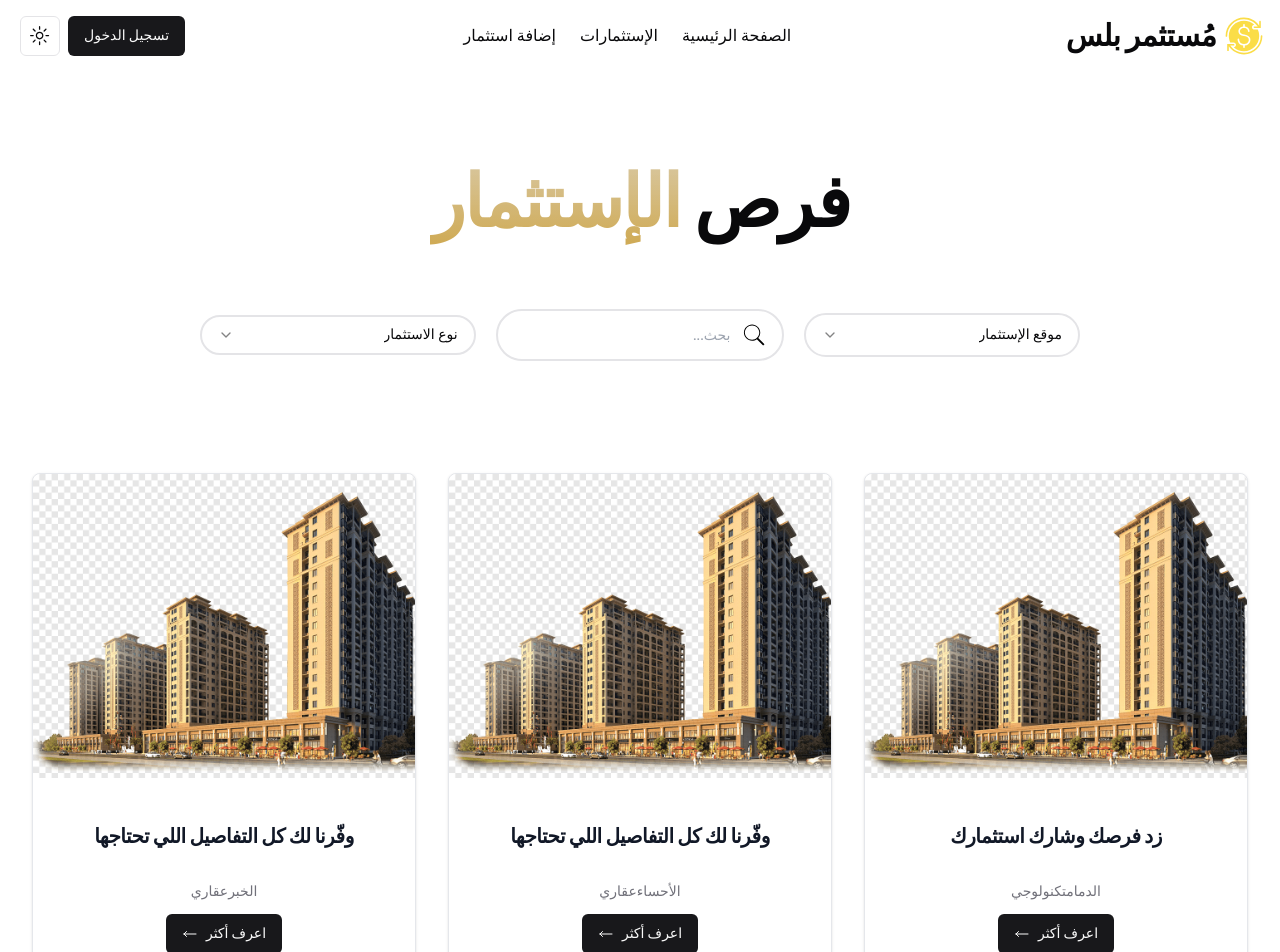
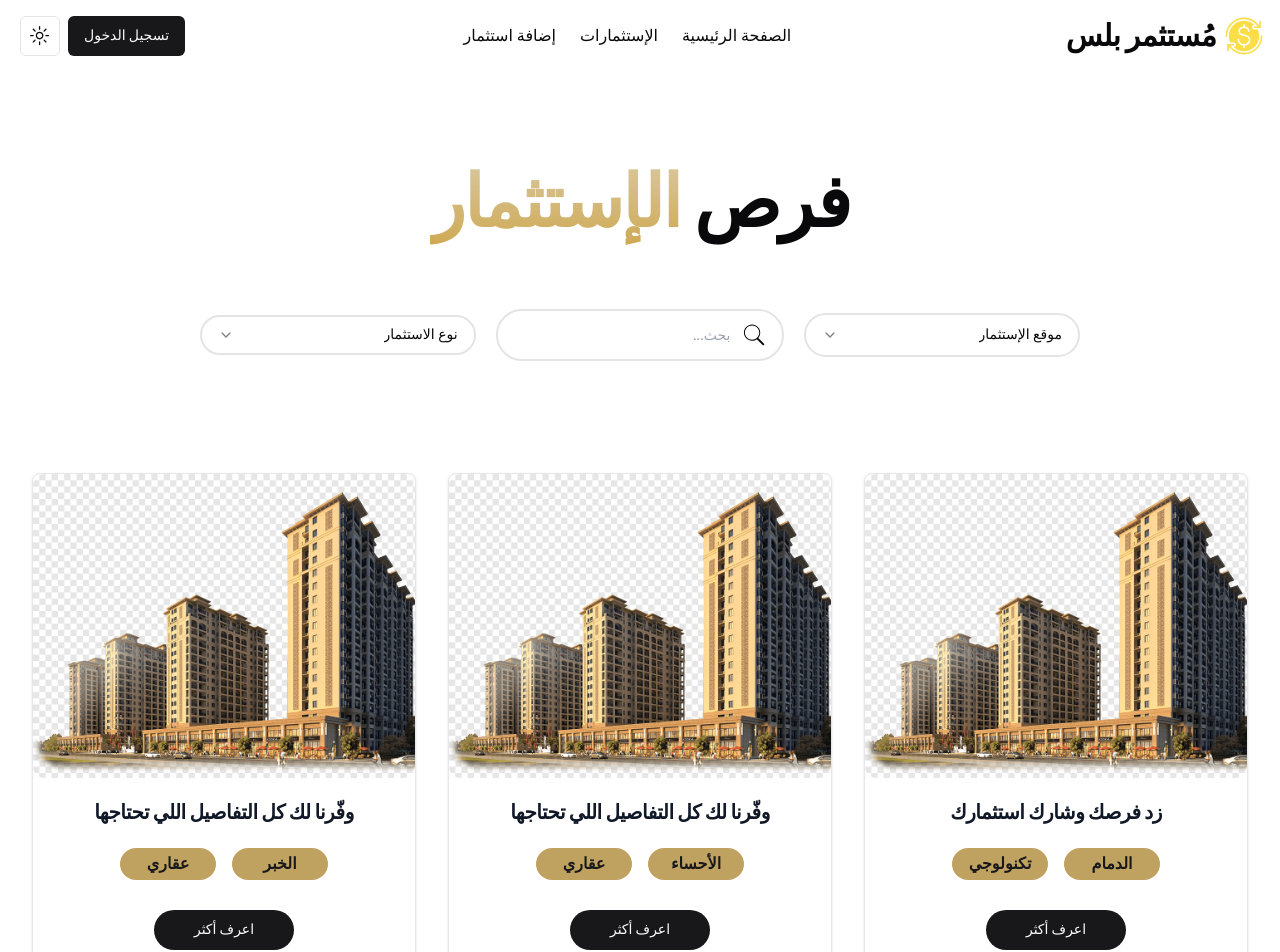
Before and after one commit to HassanAlabdulal/Mostathmer-plus, a Next.js app: page /investments in a window 1280 px wide. Shown: the top 952 px of the page. Built offline with nearby package versions, Linux system fonts and the light colour scheme.

Commit message:
fix: resolve mulitple errors

```diff
--- a/app/investments/page.tsx
+++ b/app/investments/page.tsx
@@ -6,6 +6,7 @@ import { Input } from "@/components/ui/input";
 import Image from "next/image";
 import {
   Card,
+  CardContent,
   CardDescription,
   CardFooter,
   CardHeader,
@@ -20,6 +21,7 @@ import {
   SelectValue,
 } from "@/components/ui/select";
 import Link from "next/link";
+import { Badge } from "@/components/ui/badge";
 
 interface InvestmentsProps {
   title: string;
@@ -33,21 +35,21 @@ const investments: InvestmentsProps[] = [
   {
     title: "زد فرصك وشارك استثمارك ",
     investmentLocation: "الدمام",
-    investmentImage: "/assets/share.svg",
+    investmentImage: "/assets/photo.png",
     investmentType: "تكنولوجي",
     key: "1",
   },
   {
     title: " وفّرنا لك كل التفاصيل اللي تحتاجها",
     investmentLocation: "الأحساء",
-    investmentImage: "/assets/details.svg",
+    investmentImage: "/assets/photo.png",
     investmentType: "عقاري",
     key: "2",
   },
   {
     title: " وفّرنا لك كل التفاصيل اللي تحتاجها",
     investmentLocation: "الخبر",
-    investmentImage: "/assets/details.svg",
+    investmentImage: "/assets/photo.png",
     investmentType: "عقاري",
     key: "3",
   },
@@ -155,83 +157,44 @@ export default function Investments() {
                   investmentType,
                   key,
                 }) => (
-                  //   <Card
-                  //     key={key}
-                  //     className="bg-[#fafafa] hover:bg-[#f1f1f1] dark:bg-[#121212] border-0 dark:hover:bg-[#27272a] transition-all max-w-[470px] duration-400 shadow-md  rounded-[3rem] p-0"
-                  //   >
-                  //     <CardHeader className="">
-                  //       <img
-                  //         src={investmentImage}
-                  //         alt="About features"
-                  //         className="w-[200px] lg:w-full"
-                  //       />
-                  //     </CardHeader>
-
-                  //     <CardDescription className=" text-lg text-center my-2 mx-4">
-                  //       {investmentLocation}
-                  //     </CardDescription>
-                  //     <CardDescription className=" text-lg text-center mx-4">
-                  //       {investmentType}
-                  //     </CardDescription>
-
-                  //     <CardFooter>
-                  //       <CardTitle className=" text-center ">{title}</CardTitle>
-                  //     </CardFooter>
-                  //   </Card>
                   <Card
                     className="max-w-sm bg-white border border-gray-200 rounded-lg shadow dark:bg-gray-800 dark:border-gray-700"
                     key={key}
                   >
-                    <a href="/show-opportunity">
+                    <Link href="/show-opportunity">
                       <img
-                        className="rounded-t-lg"
-                        src="/assets/photo.png"
-                        alt=""
+                        className="rounded-xl"
+                        src={investmentImage}
+                        alt="Investment image"
                       />
-                    </a>
-                    <div className="p-5 flex flex-col justify-center items-center">
-                      <a href="#">
-                        <CardHeader className="mb-2 text-xl text-center font-bold tracking-tight text-gray-900 dark:text-white">
-                          {title}
-                        </CardHeader>
-                      </a>
-                      <CardDescription className="mb-3 font-normal text-muted-foreground">
-                        {investmentLocation}
-                        {investmentType}
-                        {/* <div className="flex flex-wrap justify-center gap-4">
-                          {serviceList.map((service: string) => (
-                            <div key={service}>
-                              <Badge
-                                data-aos="fade-up"
-                                variant="secondary"
-                                className="md:text-md text-sm bg-[#d0b880] hover:bg-[#d0b880]/90"
-                              >
-                                {service}
-                              </Badge>
-                            </div>
-                          ))}
-                        </div> */}
+                    </Link>
+                    <CardHeader className="p-5 flex flex-col justify-center items-center">
+                      <CardDescription className="mb-4 text-xl text-center font-bold tracking-tight text-gray-900 dark:text-white">
+                        {title}
                       </CardDescription>
-                      <Button asChild>
-                        <Link href="/show-opportunity">
-                          اعرف أكثر
-                          <svg
-                            xmlns="http://www.w3.org/2000/svg"
-                            fill="none"
-                            viewBox="0 0 24 24"
-                            stroke-width="1.5"
-                            stroke="currentColor"
-                            className="w-4 h-6 mr-2"
+                      <CardContent className="mb-8 font-normal text-muted-foreground">
+                        <div className="flex flex-wrap items-center justify-center gap-4 w-full">
+                          <Badge
+                            variant="secondary"
+                            className="md:text-base text-sm flex items-center justify-center bg-[#bfa260] hover:bg-[#bfa260]/90 w-24 h-8"
                           >
-                            <path
-                              stroke-linecap="round"
-                              stroke-linejoin="round"
-                              d="M6.75 15.75 3 12m0 0 3.75-3.75M3 12h18"
-                            />
-                          </svg>
-                        </Link>
-                      </Button>
-                    </div>
+                            {investmentLocation}
+                          </Badge>
+
+                          <Badge
+                            variant="secondary"
+                            className="md:text-base text-sm flex items-center justify-center bg-[#bfa260] hover:bg-[#bfa260]/90 w-24 h-8"
+                          >
+                            {investmentType}
+                          </Badge>
+                        </div>
+                      </CardContent>
+                      <CardFooter>
+                        <Button asChild className="px-10 rounded-3xl">
+                          <Link href="/show-opportunity">اعرف أكثر</Link>
+                        </Button>
+                      </CardFooter>
+                    </CardHeader>
                   </Card>
                 )
               )}
```
